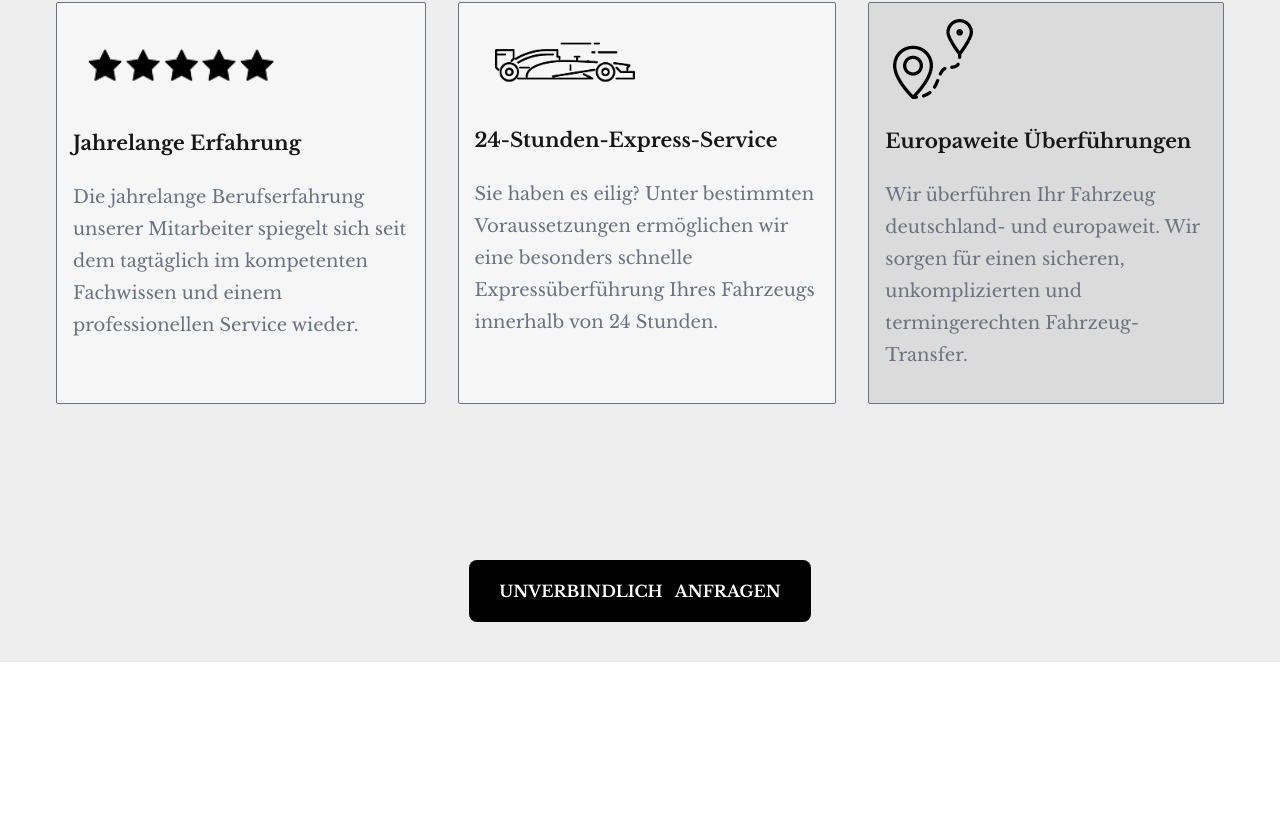
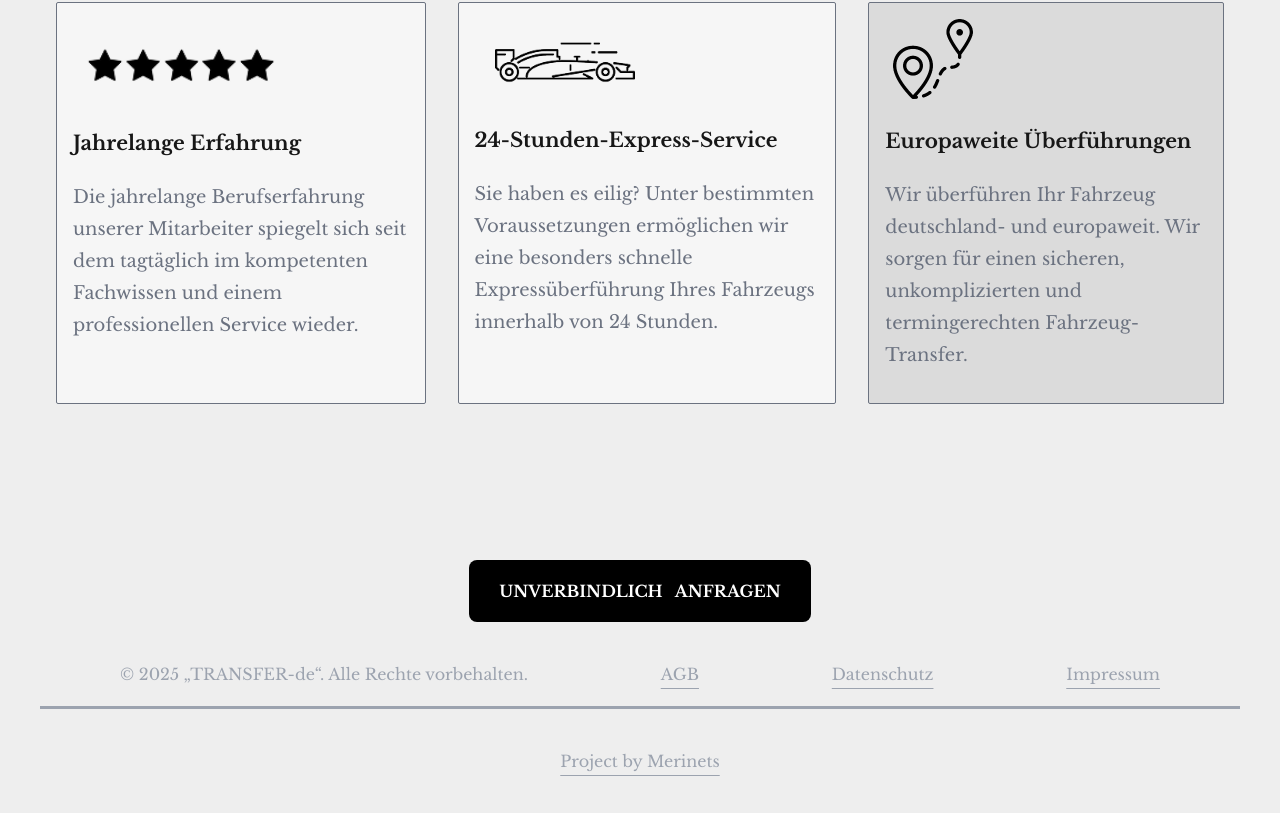
Before and after one commit to Lsgraalq/autotransfer, a Next.js app: page / in a window 1280 px wide. Shown: the part 2426-3239 px from the top of the page. Before the commit the page ends 3088 px from the top, so only its background shows below. Built offline with nearby package versions, Linux system fonts and the light colour scheme.

Commit message:
added footer

```diff
--- /dev/null
+++ b/components/footer.tsx
@@ -0,0 +1,35 @@
+"use client";
+import React from "react";
+import { Libre_Baskerville} from "next/font/google";
+import Link from "next/link";
+import { AiOutlineMenu, AiOutlineClose } from "react-icons/ai";
+import { useState } from "react"
+
+
+export default function Footer (){
+    return (
+        <div className="section-three">
+            <div className="contaner pb-10 ">
+                <div className="flex flex-row justify-between border-b-3 pb-5 border-gray-400 pl-20 pr-20">
+                    <h1 className="text-gray-400">© 2025 „TRANSFER-de“. Alle Rechte vorbehalten.</h1>
+                    <Link href={'/'} className="flex justify-center">
+                                <p className="text-base underline underline-offset-8 text-gray-400">AGB</p>
+                    </Link>
+
+                     <Link href={'/'} className="flex justify-center">
+                                <p className="text-base underline underline-offset-8 text-gray-400">Datenschutz</p>
+                    </Link>
+                     <Link href={'/'} className="flex justify-center">
+                                <p className="text-base underline underline-offset-8 text-gray-400">Impressum</p>
+                    </Link>
+                </div>
+                <div className="flex justify-center pt-10">
+                    <a href="https://www.illia-merinets.site/" className="tracking-[9] text-gray-400 underline underline-offset-8  text-center">Project by Merinets</a>
+
+                </div>
+            </div>
+        </div>
+
+    )
+
+}
--- a/src/app/page.tsx
+++ b/src/app/page.tsx
@@ -11,7 +11,7 @@ import { useGSAP } from "@gsap/react";
 import SplitText from "gsap/SplitText";
 gsap.registerPlugin(useGSAP, SplitText);
 import { useState } from "react";
-
+import Footer from "../../components/footer";
 
 
 export default function Home() {
@@ -185,6 +185,7 @@ export default function Home() {
 
 
       </main>
+      <Footer></Footer>
 
       </>
   );
```
